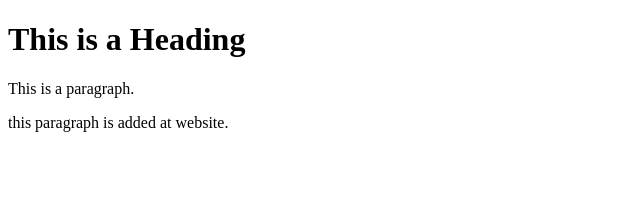
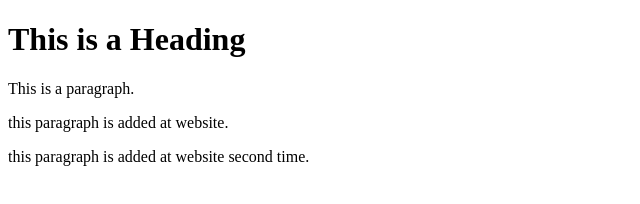
Before and after one commit to haqnawaz99/20210225A, a plain HTML site: page index.html in a window 1280 px wide. Shown: the whole page, without its empty margins (0-640 px from the left). Drawn offline with Linux system fonts and the light colour scheme.

Commit message:
Update index.html

```diff
--- a/index.html
+++ b/index.html
@@ -7,5 +7,6 @@
     <h1>This is a Heading</h1>
     <p>This is a paragraph.</p>
     <p> this paragraph is added at website.</p>
+    <p> this paragraph is added at website second time.</p>
   </body>
 </html>
```
